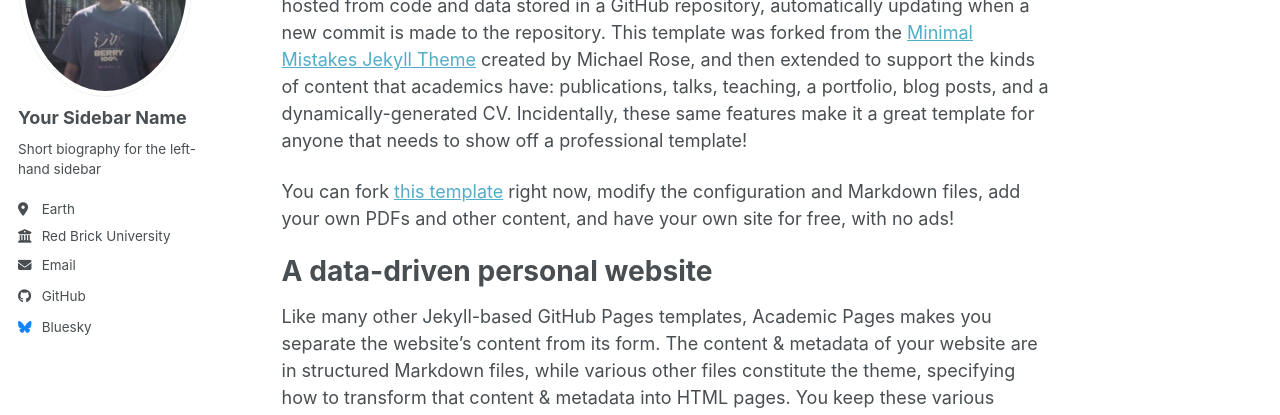
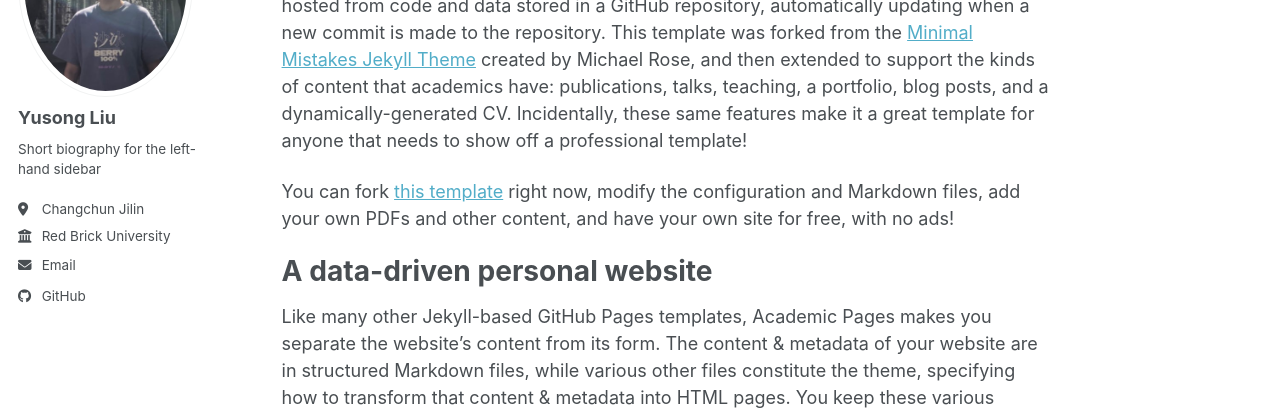
Before and after one commit to Pulse-liu/Pulse-liu.github.io, a Jekyll site: the page built from _pages/about.md, in a window 1280 px wide. Shown: the part 233-648 px from the top of the page. Built offline with Jekyll 4.4.1, drawn with Linux system fonts in a browser that asks for light colours; a style sheet for code colours, icons or effects is not loaded.

Commit message:
Update _config.yml

```diff
--- a/_config.yml
+++ b/_config.yml
@@ -12,7 +12,7 @@ site_theme               : "default" # The available themes options are "default
 title                    : "Yusong Liu"
 title_separator          : "-"
 name                     : &name "Yusong Liu"
-description              : &description "Your Name's academic portfolio"   # Update this with a general description of your site, this is the default if not overridden by a page
+description              : &description "M.Eng. candidate at Northeast Normal University. Research on computational imaging, single-pixel imaging and computer vision."   # Update this with a general description of your site, this is the default if not overridden by a page
 url                      : https://pulse-liu.github.io # The base hostname & protocol for your site e.g. "https://[your GitHub username].github.io",
                                                            # or if you already have some other page hosted on Github then use "https://[your GitHub username].github.io/[Your Repo Name]"
 baseurl                  : "" # the subpath of your site, e.g. "/blog"
@@ -24,10 +24,10 @@ repository               : "Pulse-liu/Pulse-liu.github.io"
 author:
   # Biographic information
   avatar           : "profile.png"
-  name             : "Your Sidebar Name"
+  name             : "Yusong Liu"
   pronouns         : # example: "she/her"
   bio              : "Short biography for the left-hand sidebar"
-  location         : "Earth"
+  location         : "Changchun Jilin"
   employer         : "Red Brick University"
   uri              : # URL
   email            : "liuys@nenu.edu.cn"
@@ -51,13 +51,13 @@ author:
   bitbucket        : # Username - Update with your username on the site
   codepen          : # Username
   dribbble         : # Username
-  github           : "academicpages"
+  github           : "Pulse-liu"
   kaggle           : # Username
   stackoverflow    : # User number or user number and name (i.e., use "1" or "1/jeff-atwood")
 
   # Social media
   artstation       : # Username
-  bluesky          : "bsky.app" # Replace this with you Bluesky username
+  # bluesky          : "bsky.app" # Replace this with you Bluesky username
   facebook         : # Username
   flickr           : # Username
   foursquare       : # Username
```
